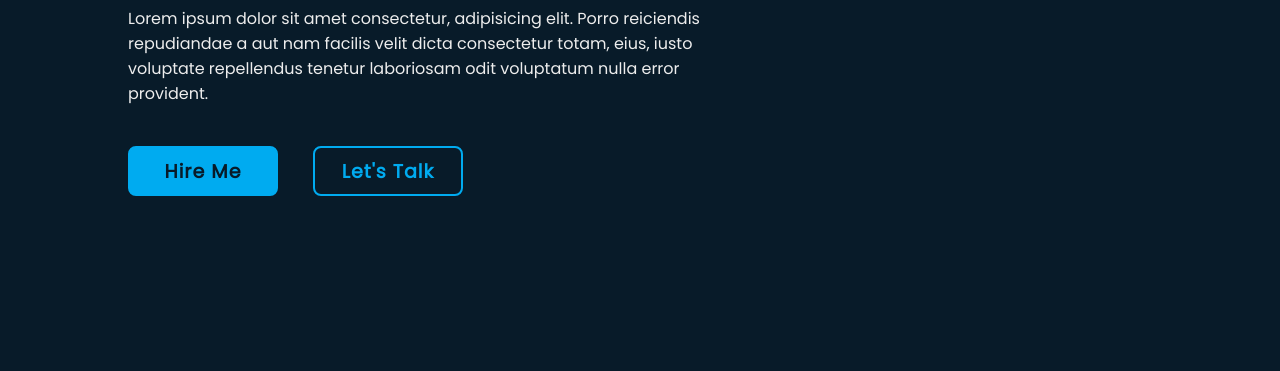
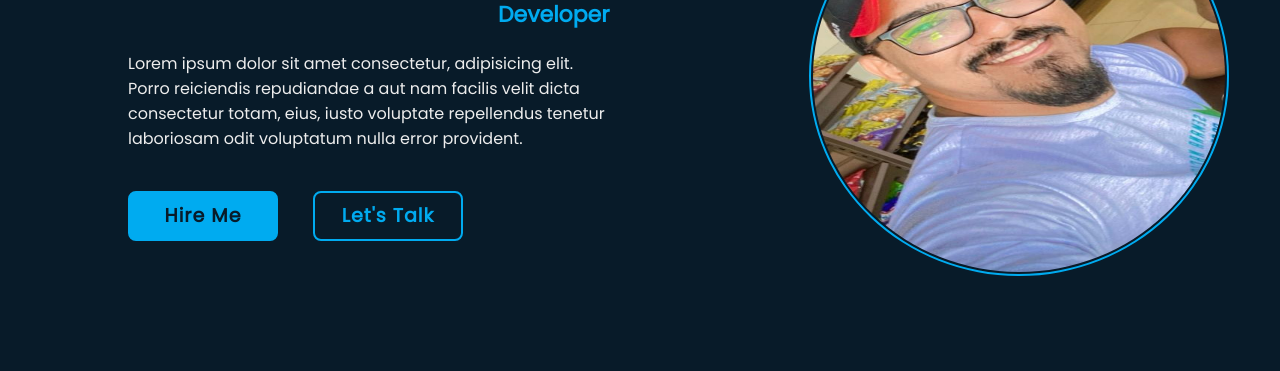
Before and after one commit to zeharoldoparente/personal_site, a plain HTML site: page index.html in a window 1280 px wide. Shown: the part 346-717 px from the top of the page. Drawn offline with nearby package versions, Linux system fonts and the light colour scheme.

Commit message:
ajuste de photo section

```diff
--- a/index.html
+++ b/index.html
@@ -51,5 +51,8 @@
          <a href="#"><i class='bx bxl-instagram-alt' ></i></a>
          <a href="#"><i class='bx bxl-linkedin' ></i></a>
       </div>
+      <div class="personal">
+         <img src="./images/rosto.jpg" alt="">
+      </div>
    </section>
 </html>
--- a/style.css
+++ b/style.css
@@ -143,10 +143,10 @@ body {
    text-decoration: none;
    z-index: 1;
    overflow: hidden;
-   transition: .5s;
+   transition: 0.5s;
 }
 
-.home-sci a:hover{
+.home-sci a:hover {
    color: #081b29;
 }
 
@@ -164,3 +164,13 @@ body {
 .home-sci a:hover::before {
    width: 100%;
 }
+.personal img{
+   margin-top: 50px;
+   margin-left: 200px;
+   width: 420px;
+   height: 400px;
+   border: 2px solid;
+   border-radius: 100%;
+   padding: 2px;
+   border-color: #00abf0;
+}
```
Also changed, not shown: images/rosto.jpg (added).
